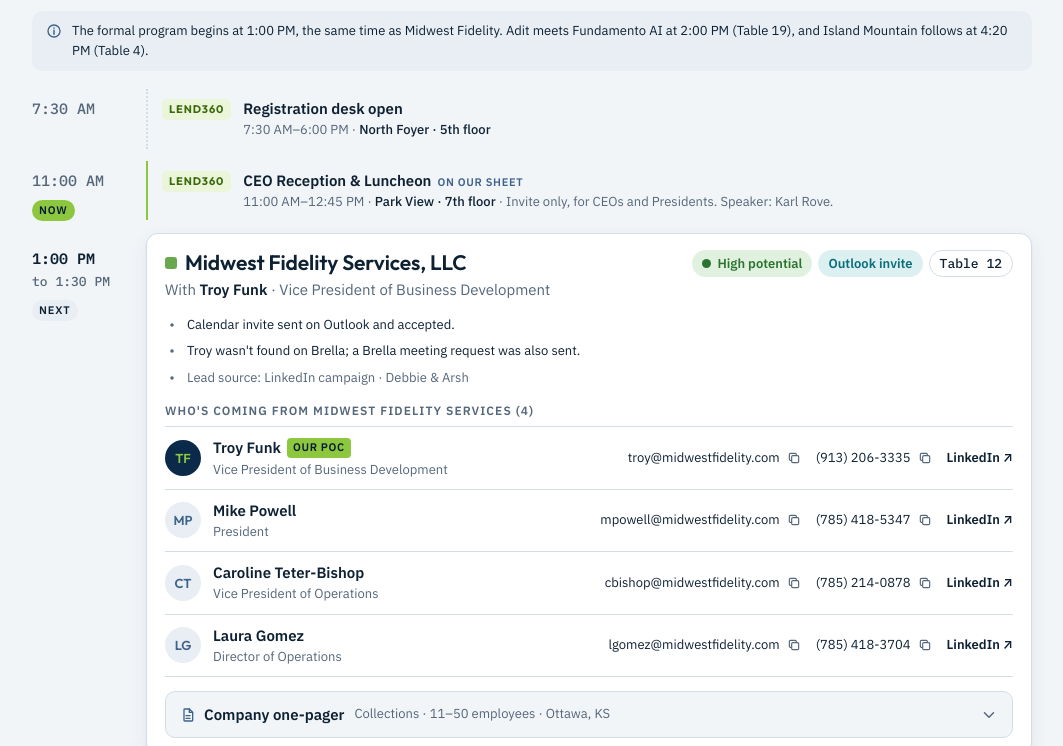
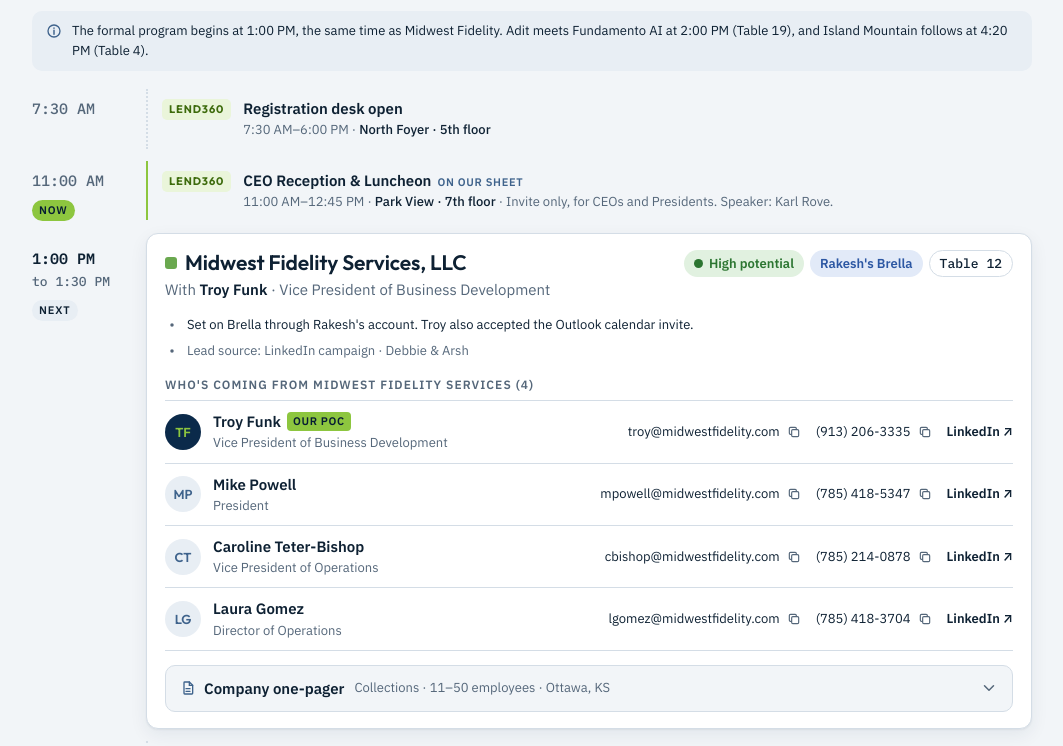
Before and after one commit to admin-astra/lend360-2026-itenary, a plain HTML site: page index.html in a window 1280 px wide. Shown: the part 691-1437 px from the top of the page, without its empty margins (108-1171 px from the left). Drawn offline with Linux system fonts and the light colour scheme.

Commit message:
Midwest Fidelity via Rakesh's Brella; Island Mountain under review

```diff
--- a/index.html
+++ b/index.html
@@ -571,6 +571,7 @@ footer .wrap { display: grid; gap: 6px; }
       founded: "2009, by the Fort Belknap Indian Community Council",
       revenue: "About $130M operating revenue (2020 estimate, reported in 2023); data vendors list about $18M",
       priority: "std",
+      priorityLabel: "Client potential under review",
       website: "islandmtn.com",
       linkedin: li("Island Mountain Development Group"),
       about: "The for-profit economic development corporation of the Fort Belknap Indian Community (Aaniiih and Nakoda tribes) in Montana. More than 90% of its revenue comes from three online lending brands: Bright Lending, Green Trust Cash and Target Cash Now. It faces multistate legal scrutiny, including a Minnesota AG lawsuit, over APRs reported at 474%–795% and over its sovereign-immunity status.",
@@ -789,9 +790,9 @@ footer .wrap { display: grid; gap: 6px; }
       notes: ["Set on Brella through Rakesh's account; Douglas accepted the meeting request.", "Runs into the start of the Beyond Austin City Limits reception (4:30 PM, 5th floor)."],
       source: "Cold-calling campaign · Debbie" },
     { id: "mon-ceo", day: "mon", kind: "official", start: "11:00", end: "12:45", onSheet: true, title: "CEO Reception & Luncheon", sub: "Invite only, for CEOs and Presidents. Speaker: Karl Rove.", room: "Park View · 7th floor" },
-    { id: "midwest", day: "mon", kind: "meeting", status: "confirmed", start: "13:00", end: "13:30", co: "midwest", via: ["outlook"],
+    { id: "midwest", day: "mon", kind: "meeting", status: "confirmed", start: "13:00", end: "13:30", co: "midwest", via: ["rakesh"],
       table: "12",
-      notes: ["Calendar invite sent on Outlook and accepted.", "Troy wasn't found on Brella; a Brella meeting request was also sent."],
+      notes: ["Set on Brella through Rakesh's account. Troy also accepted the Outlook calendar invite."],
       source: "LinkedIn campaign · Debbie & Arsh" },
     { id: "mon-key", day: "mon", kind: "official", start: "13:00", end: "13:45", title: "Opening remarks & keynote", sub: "Naftali Harris, CEO of SentiLink, on fighting fraud.", room: "Manchester Ballroom EF · 5th floor" },
     { id: "mon-hall", day: "mon", kind: "official", start: "13:00", end: "18:00", ambient: true, title: "Innovation Hall opens", sub: "Exhibit floor, coffee bar, cornhole, puppy play pen.", room: "Manchester Ballroom ABCD · 5th floor" },
@@ -966,7 +967,8 @@ footer .wrap { display: grid; gap: 6px; }
     var poc = c.people.filter(function (p) { return p.poc; })[0];
     var chips = [];
     var pr = PRIORITY[c.priority];
-    if (pr) chips.push('<span class="chip ' + pr.cls + '"><span class="pdot"></span>' + pr.label + '</span>');
+    if (pr) pr = { cls: pr.cls, label: c.priorityLabel || pr.label };
+    if (pr) chips.push('<span class="chip ' + pr.cls + '"><span class="pdot"></span>' + esc(pr.label) + '</span>');
     if (c.internal) {
       chips.push('<span class="chip learn">Product discovery</span>');
       chips.push('<span class="chip table">Attending: ' + esc(i.attendee) + '</span>');
```
